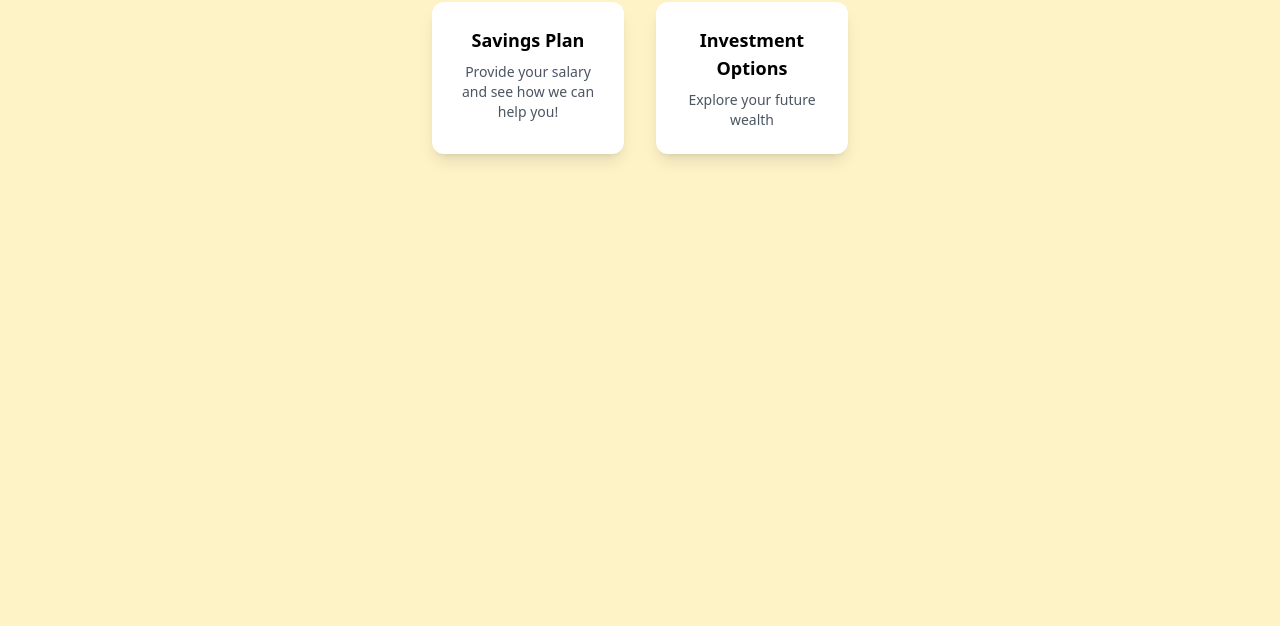
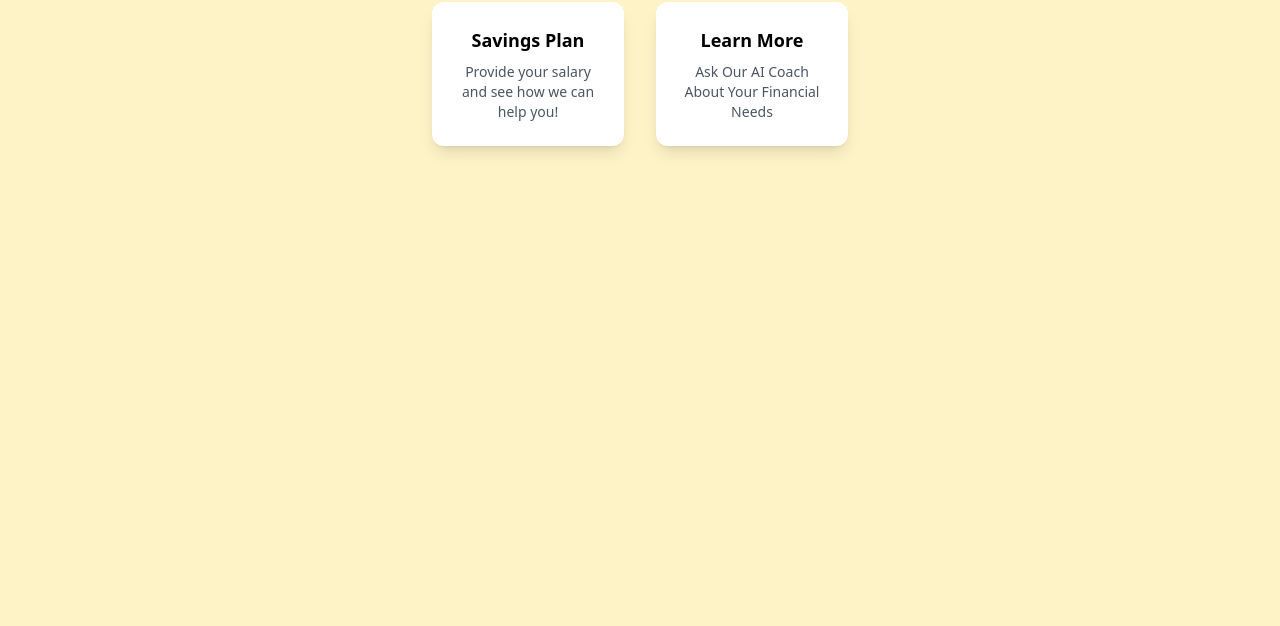
Before and after one commit to Suheylaersen/OneEthos-KH-Challange, a website: page templates/index.html in a window 1280 px wide. Shown: the part 174-800 px from the top of the page. Drawn offline with nearby package versions, Linux system fonts and the light colour scheme.

Commit message:
Updated Navigation windows

```diff
--- a/templates/index.html
+++ b/templates/index.html
@@ -38,15 +38,15 @@
         <!-- Navigation Cards Section -->
         <div class="flex justify-center gap-8 mt-8">
         <!-- Card 1 -->
-        <a href="features/screen1.html" class="bg-white shadow-lg rounded-xl p-6 w-48 text-center hover:scale-105 transition-transform duration-200">
+        <a href="features/financial_planning.html" class="bg-white shadow-lg rounded-xl p-6 w-48 text-center hover:scale-105 transition-transform duration-200">
             <h3 class="text-lg font-semibold text-black">Savings Plan</h3>
             <p class="text-sm text-gray-600 mt-2">Provide your salary and see how we can help you!</p>
         </a>
 
         <!-- Card 2 -->
-        <a href="features/screen2.html" class="bg-white shadow-lg rounded-xl p-6 w-48 text-center hover:scale-105 transition-transform duration-200">
-            <h3 class="text-lg font-semibold text-black">Investment Options</h3>
-            <p class="text-sm text-gray-600 mt-2">Explore your future wealth</p>
+        <a href="features/ai_coach.html" class="bg-white shadow-lg rounded-xl p-6 w-48 text-center hover:scale-105 transition-transform duration-200">
+            <h3 class="text-lg font-semibold text-black">Learn More</h3>
+            <p class="text-sm text-gray-600 mt-2">Ask Our AI Coach About Your Financial Needs</p>
         </a>
         </div>
 
```
Also changed, not shown: templates/features/ai_coach.html (renamed from templates/features/screen2.html), templates/features/financial_planning.html (renamed from templates/features/screen1.html).
